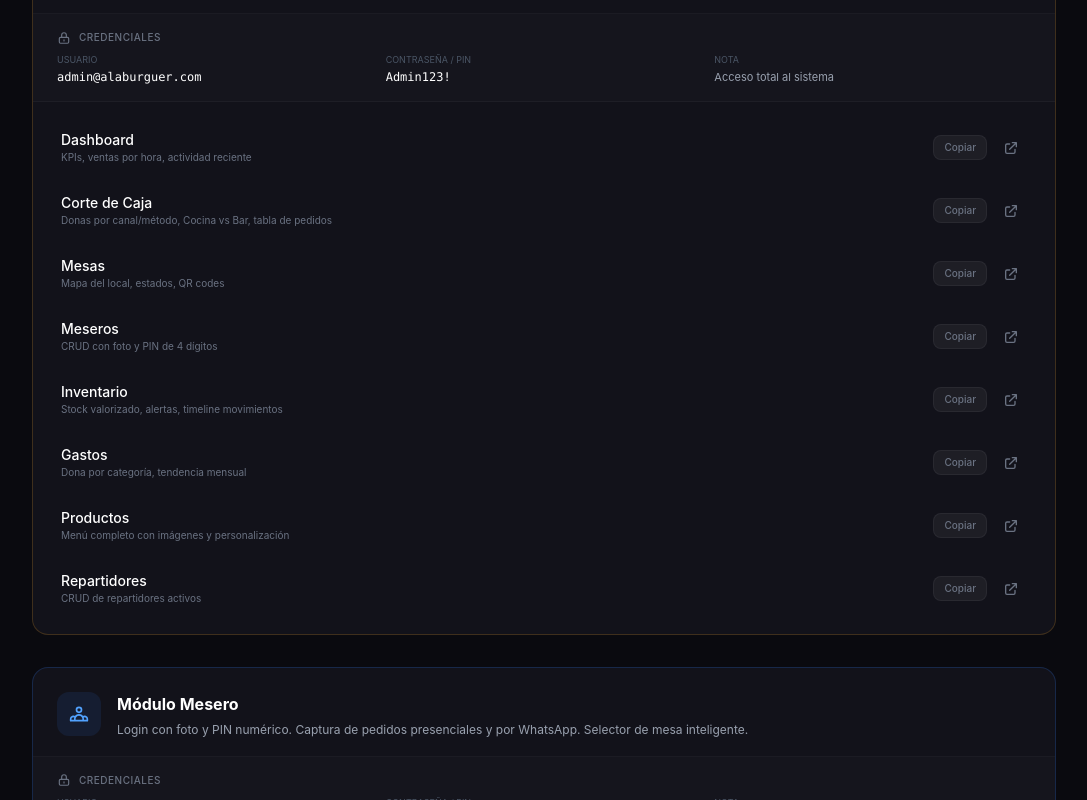
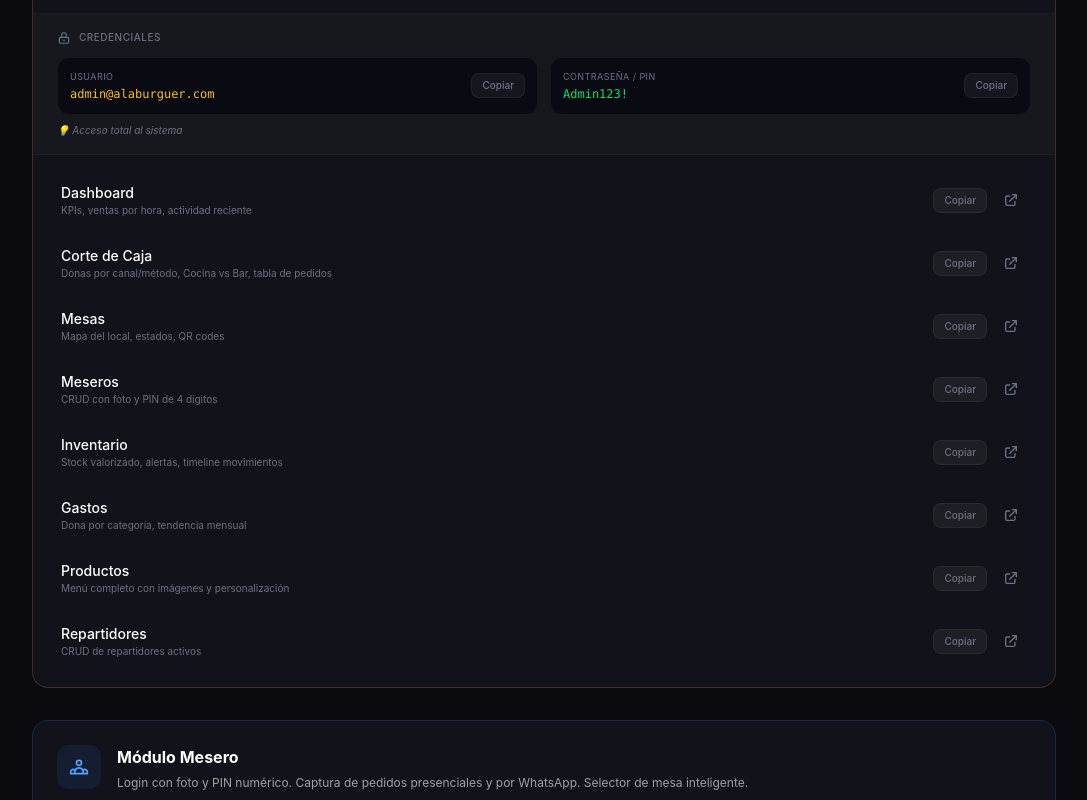
Before and after one commit to difsmauser/wings-burgers, a Next.js app: page /demo in a window 1280 px wide. Shown: the part 2500-3300 px from the top of the page, without its empty margins (96-1183 px from the left). Built offline with nearby package versions, Linux system fonts and the light colour scheme.

Commit message:
feat: demo credentials with copy buttons and better colors
- Usuario in brand gold color with copy button
- Contraseña in green color with copy button
- Dark card background for contrast
- Nota as italic hint below
- Easy to see and copy-paste for testing

```diff
--- a/src/app/demo/page.tsx
+++ b/src/app/demo/page.tsx
@@ -434,25 +434,30 @@ function ModuloSection({ color, icon, titulo, descripcion, credenciales, links,
       </div>
 
       {/* Credenciales */}
-      <div className="px-6 py-4 bg-white/[0.01] border-b border-white/[0.04]">
-        <div className="flex items-center gap-2 mb-2">
+      <div className="px-6 py-4 bg-white/[0.02] border-b border-white/[0.04]">
+        <div className="flex items-center gap-2 mb-3">
           <svg className="w-3.5 h-3.5 text-gray-500" fill="none" viewBox="0 0 24 24" stroke="currentColor"><path strokeLinecap="round" strokeLinejoin="round" strokeWidth={2} d="M12 15v2m-6 4h12a2 2 0 002-2v-6a2 2 0 00-2-2H6a2 2 0 00-2 2v6a2 2 0 002 2zm10-10V7a4 4 0 00-8 0v4h8z" /></svg>
           <span className="text-[10px] font-medium text-gray-500 uppercase tracking-wider">Credenciales</span>
         </div>
-        <div className="grid grid-cols-1 sm:grid-cols-3 gap-3">
-          <div>
-            <p className="text-[9px] text-gray-600 uppercase">Usuario</p>
-            <p className="text-xs text-white font-mono mt-0.5">{credenciales.usuario}</p>
+        <div className="grid grid-cols-1 sm:grid-cols-2 gap-3">
+          <div className="flex items-center justify-between p-3 rounded-xl bg-[#0a0a12] border border-white/5">
+            <div>
+              <p className="text-[9px] text-gray-500 uppercase tracking-wider">Usuario</p>
+              <p className="text-xs text-brand-400 font-mono mt-0.5 select-all">{credenciales.usuario}</p>
+            </div>
+            <CopyBtn text={credenciales.usuario} />
           </div>
-          <div>
-            <p className="text-[9px] text-gray-600 uppercase">Contraseña / PIN</p>
-            <p className="text-xs text-white font-mono mt-0.5">{credenciales.password}</p>
-          </div>
-          <div>
-            <p className="text-[9px] text-gray-600 uppercase">Nota</p>
-            <p className="text-[11px] text-gray-400 mt-0.5">{credenciales.nota}</p>
+          <div className="flex items-center justify-between p-3 rounded-xl bg-[#0a0a12] border border-white/5">
+            <div>
+              <p className="text-[9px] text-gray-500 uppercase tracking-wider">Contraseña / PIN</p>
+              <p className="text-xs text-green-400 font-mono mt-0.5 select-all">{credenciales.password}</p>
+            </div>
+            <CopyBtn text={credenciales.password} />
           </div>
         </div>
+        {credenciales.nota && (
+          <p className="text-[10px] text-gray-500 mt-2 italic">💡 {credenciales.nota}</p>
+        )}
       </div>
 
       {/* Links */}
```
